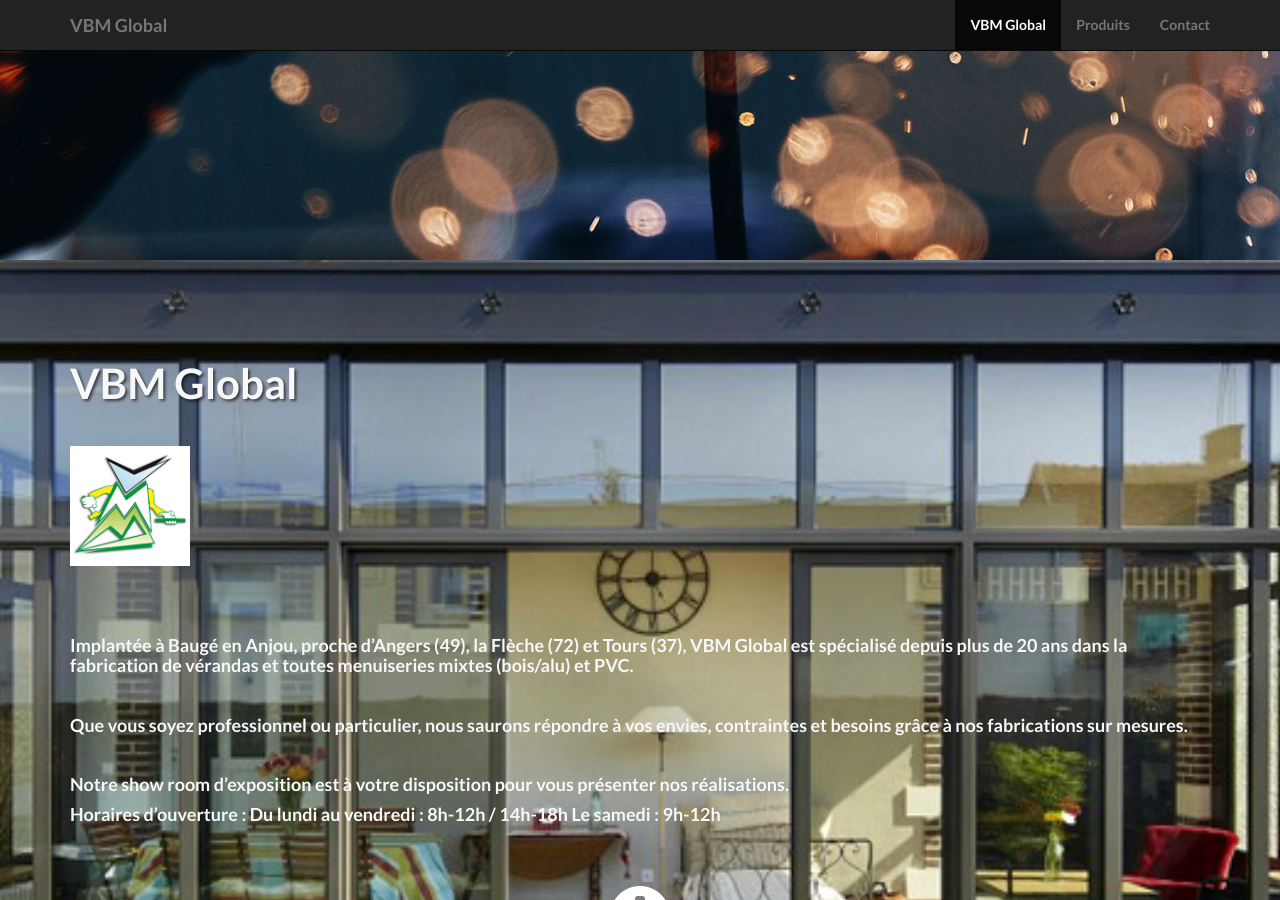
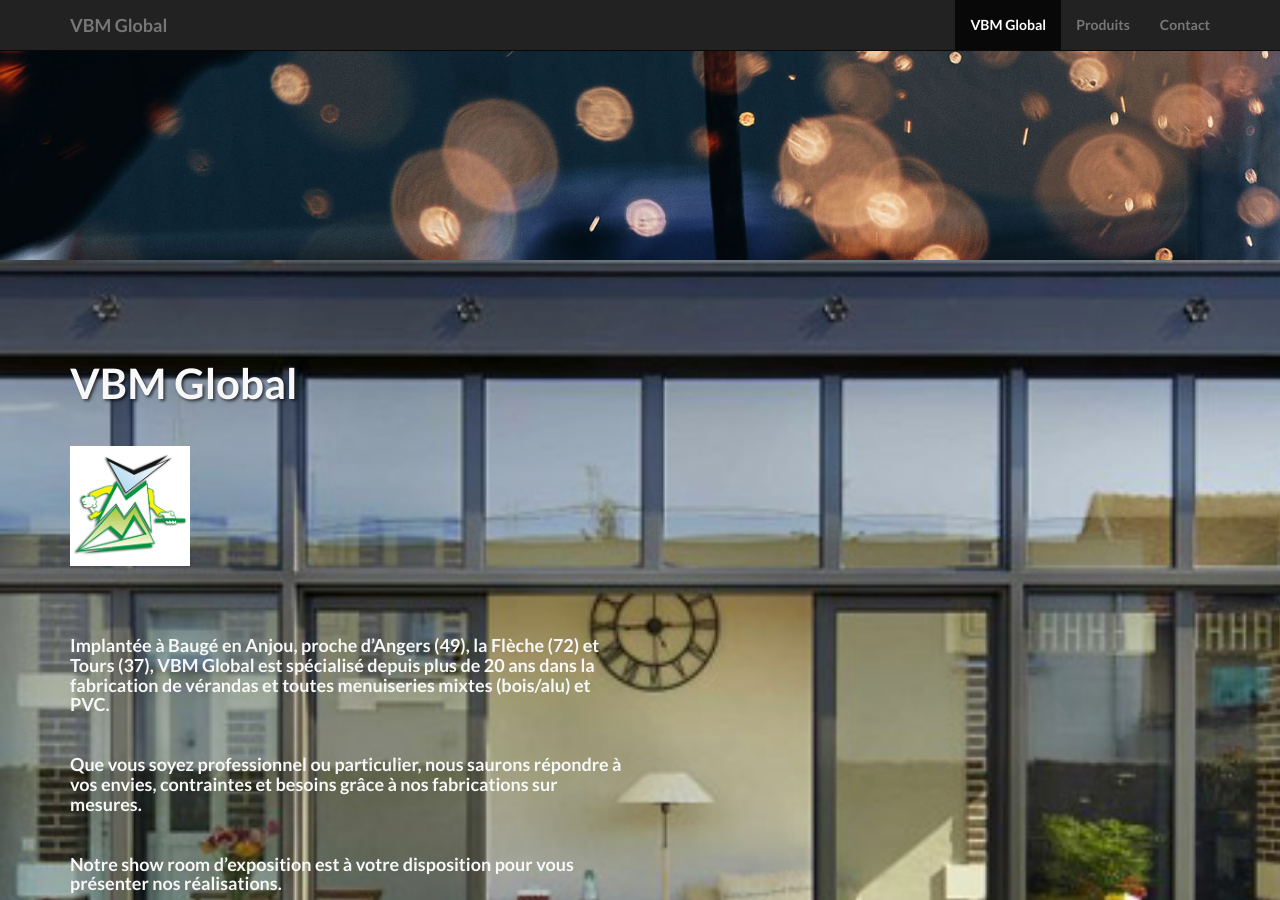
Before and after one commit to juanitito/vbm-landing, a Jekyll site: the page built from index.html, in a window 1280 px wide and 900 px high, scrolled down 702 px. Built offline with Jekyll 4.4.1, drawn with Linux system fonts in a browser that asks for light colours; nearby versions of some CDN libraries; library files that are not in the unit come from our copies.

Commit message:
Update about.html

```diff
--- a/_includes/about.html
+++ b/_includes/about.html
@@ -3,7 +3,7 @@
         <div class="banner2">
           <div class="container">
             <div class="row">
-      				<div class="col-lg-12">
+      				<div class="col-lg-6">
               <h2>VBM Global</h2>
               <br>
               <br>
```
